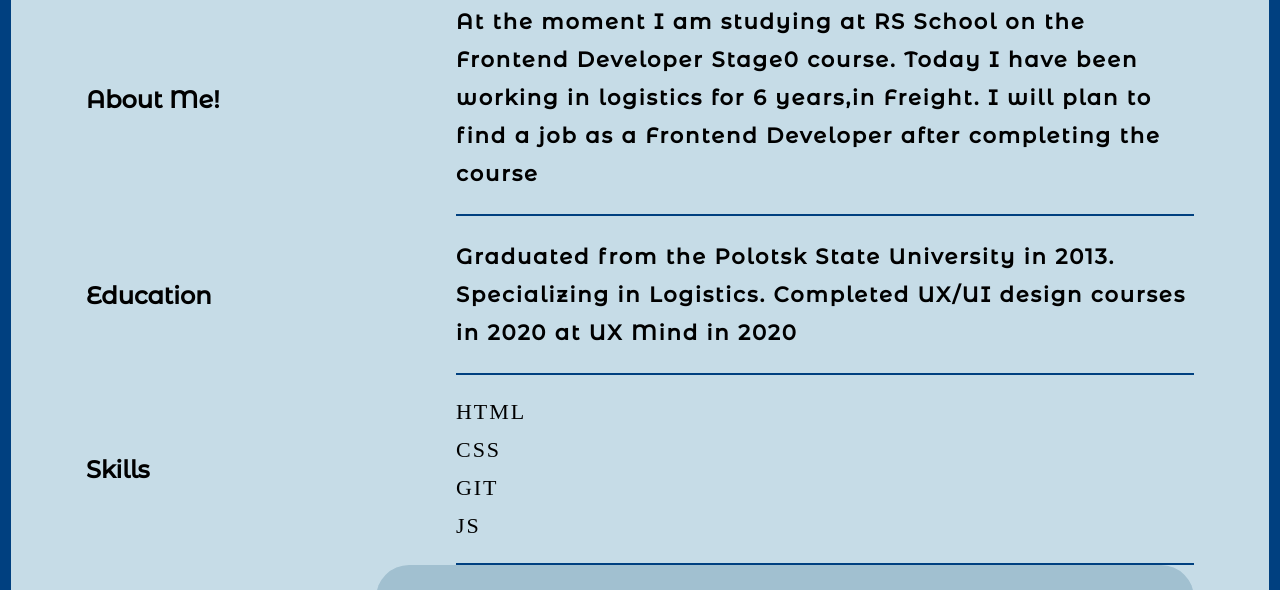
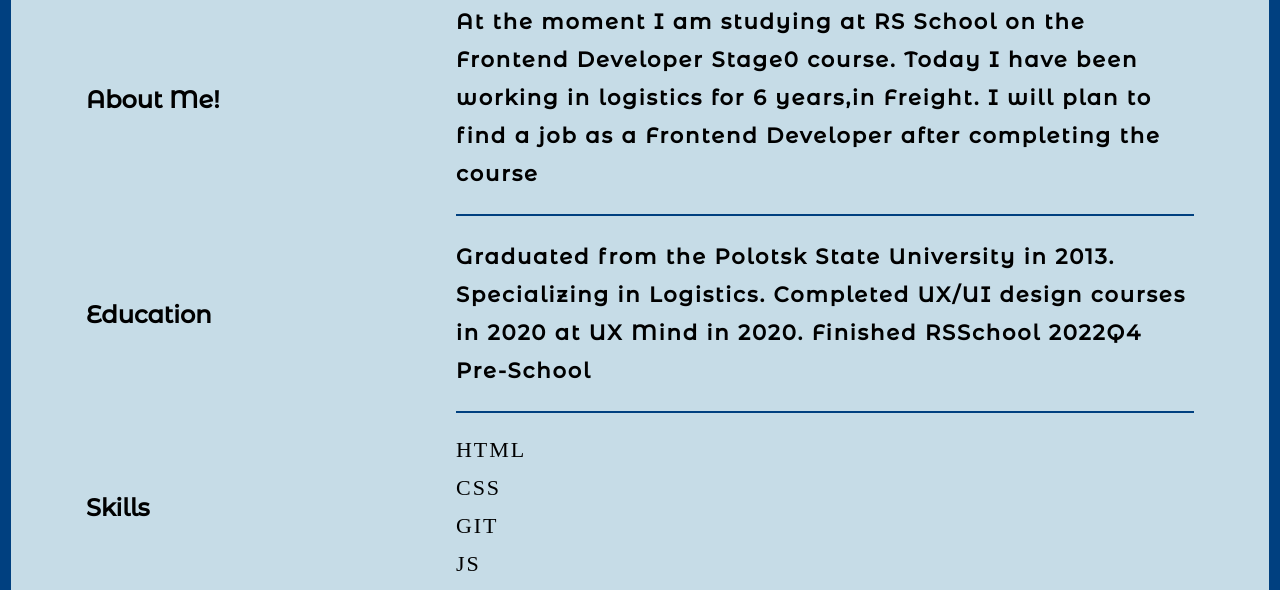
Before and after one commit to Bolbotunov/rsschool-cv, a plain HTML site: page index.html in a window 1280 px wide. Shown: the part 630-1220 px from the top of the page. Drawn offline with Linux system fonts and the light colour scheme.

Commit message:
fix: add info into education

```diff
--- a/index.html
+++ b/index.html
@@ -55,7 +55,7 @@
 			</div>
 			<div class="category__text">
 				<h3>Graduated from the Polotsk State University in 2013. Specializing in Logistics.
-					Completed UX/UI design courses in 2020 at UX Mind in 2020</h3>
+					Completed UX/UI design courses in 2020 at UX Mind in 2020. Finished RSSchool 2022Q4 Pre-School</h3>
 			</div>
 	</div>
 	<div class="category" id="Skills">
```
